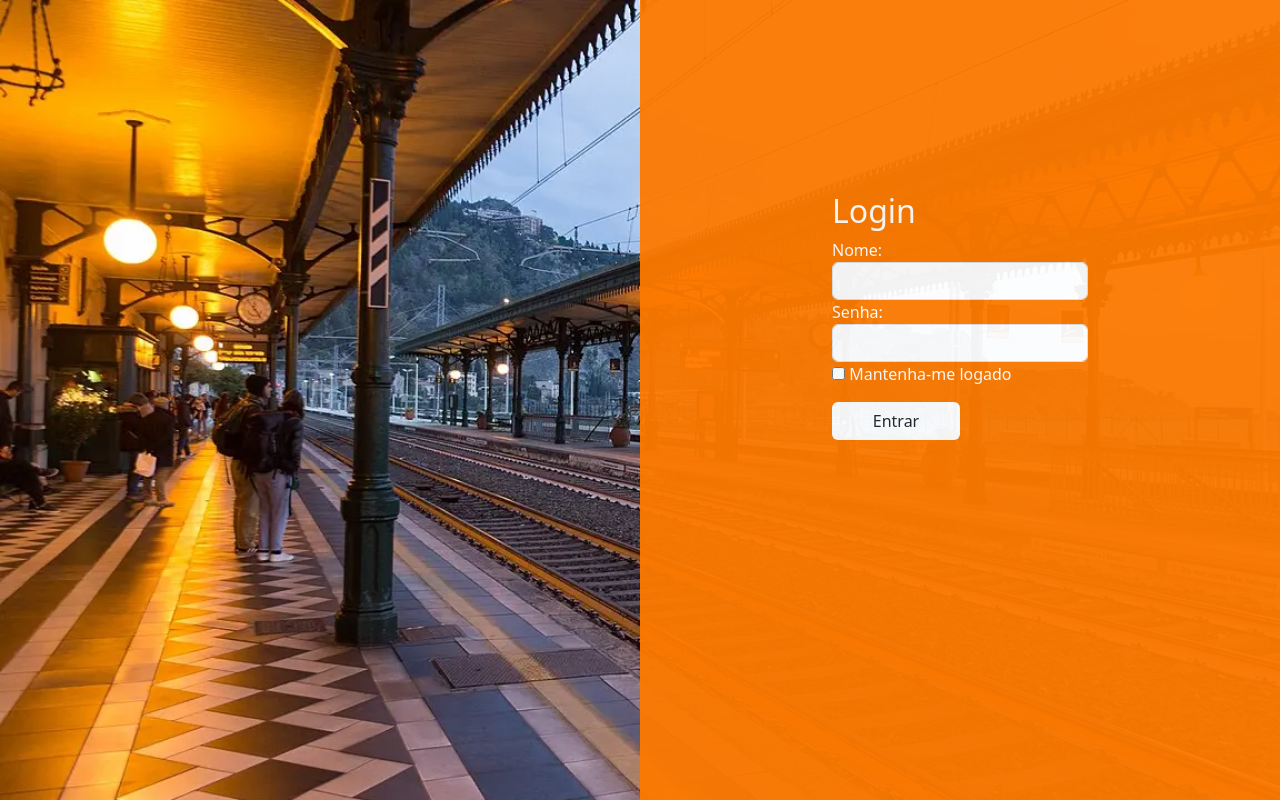
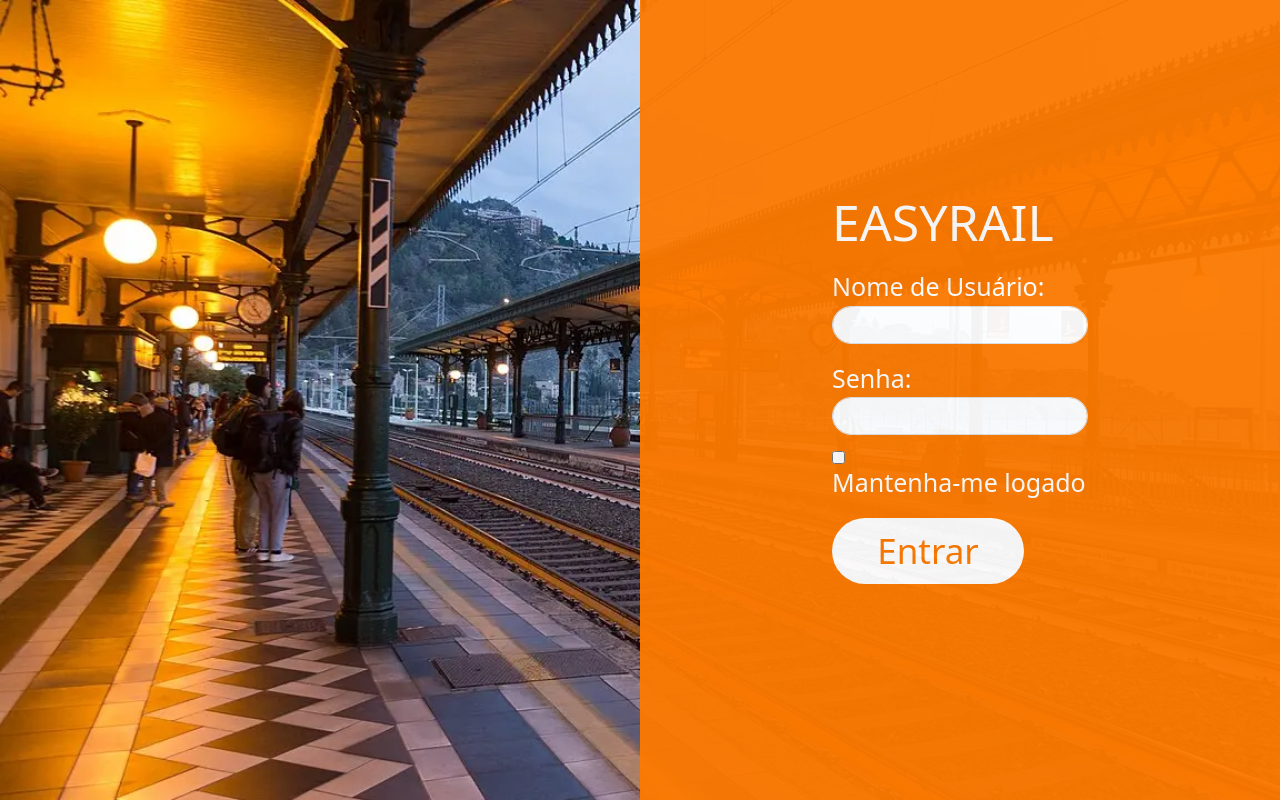
Before and after one commit to devcaetan0/EasyRail-S.A, a PHP site: page / in a window 1280 px wide. Run offline with PHP 8.4, Linux system fonts and the light colour scheme.

Commit message:
feat - mudanças no tamanho e cor pelo css no botão de entrar e nos inputs

```diff
--- a/index.html
+++ b/index.html
@@ -17,19 +17,25 @@
     <main id="main-cadastro" class="w-50 h-100">
         <div class="p-5 m-5">
             <div class="card-body p-5 m-5">
-                <h2>Login</h2>
+                <h2 style="font-size: 50px;">EASYRAIL</h2>
+                <form id="form-login">
 
-                <form id="form-login">
-                    <label for="nome">Nome:</label>
-                    <input class="form-control" type="text" id="nome_cadastro" required>
+                    <div class="mt-3 mb-3">
+                        <label for="nome">Nome de Usuário:</label>
+                        <input class="form-control arredonda" type="text" id="nome_cadastro" required>
+                    </div>
 
-                    <label for="senha">Senha:</label>
-                    <input class="form-control" type="password" id="senha_cadastro" required>
+                    <div class="mt-3 mb-3">
+                        <label for="senha">Senha:</label>
+                        <input class="form-control arredonda" type="password" id="senha_cadastro" required>
+                    </div>
 
-                    <input type="checkbox">
-                    <label>Mantenha-me logado</label><br>
+                    <div class="mt-3 mb-3">
+                        <input type="checkbox">
+                        <label>Mantenha-me logado</label><br>
+                    </div>
 
-                    <button class="btn mt-3 w-50" id="botao-envio" type="submit">Entrar</button>
+                    <button class="btn w-75 arredonda" id="botao-envio" type="submit">Entrar</button>
                 </form>
             </div>
         </div>
--- a/styles/style.css
+++ b/styles/style.css
@@ -20,4 +20,14 @@
 
 #botao-envio {
     background-color: white;
+    color: var(--cor-laranja);
+    font-size: 35px;
 }
+
+.arredonda {
+    border-radius: 50px;
+}
+
+#form-login {
+    font-size: 25px;
+}
```
